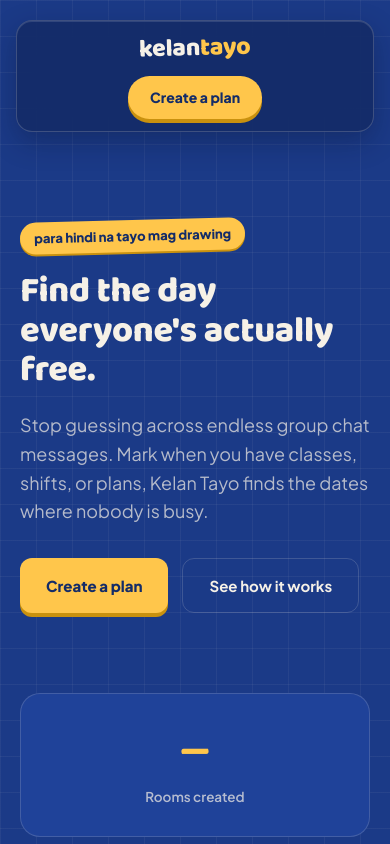
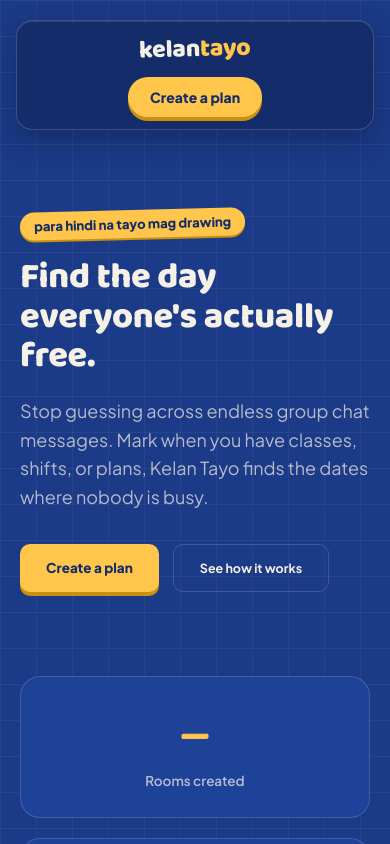
Before and after one commit to Kaeylrin/kelan-tayo, a React (Vite) app: page / in a window 390 px wide. Shown: the top 844 px of the page. Built offline with nearby package versions, Linux system fonts and the light colour scheme; no server answers.

Commit message:
fix(ui): Restore CSS from good state and apply safe overrides

```diff
--- a/src/components/LandingView.jsx
+++ b/src/components/LandingView.jsx
@@ -39,7 +39,7 @@
         <span className="eyebrow">para hindi na tayo mag drawing</span>
         <h1 className="display">Find the day everyone's actually free.</h1>
         <p>
-          Stop guessing across endless group chat messages. Mark when you have classes, shifts, or plans — Kelan Tayo finds the dates where nobody is busy.
+          Stop guessing across endless group chat messages. Mark when you have classes, shifts, or plans, Kelan Tayo finds the dates where nobody is busy.
         </p>
 
         {/* Active Room Card if present */}
--- a/src/components/shared/Navbar.jsx
+++ b/src/components/shared/Navbar.jsx
@@ -21,14 +21,15 @@
   const navigate = useNavigate();
 
   useEffect(() => {
+    if (!isLandingPage) return; // Only apply shrinking pill behavior on the landing page
     const onScroll = () => setScrolled(window.scrollY > 80);
     window.addEventListener('scroll', onScroll, { passive: true });
     onScroll();
     return () => window.removeEventListener('scroll', onScroll);
-  }, []);
+  }, [isLandingPage]);
 
   return (
-    <div className={`floating-nav-wrapper ${scrolled ? 'scrolled' : ''}`}>
+    <div className={`floating-nav-wrapper ${scrolled ? 'scrolled' : ''} ${!isLandingPage ? 'relative-nav' : ''}`}>
       <nav className="floating-navbar" aria-label="Main Navigation">
         {/* Logo — always links to / */}
         <div
--- a/src/pages/MarketingLandingPage.jsx
+++ b/src/pages/MarketingLandingPage.jsx
@@ -29,7 +29,7 @@
     <div className="landing-page">
       {/* Fixed nav that becomes a floating pill on scroll */}
       <Navbar isLandingPage={true} />
-      <div className="nav-spacer" />
+
 
       {/* Content container — matches reference HTML <main> */}
       <main className="landing-main">
--- a/src/styles/App.css
+++ b/src/styles/App.css
@@ -98,9 +98,7 @@
 .floating-nav-wrapper.scrolled .floating-navbar {
   max-width: 720px;
   padding: 12px 20px;
-  background: rgba(20, 44, 104, 0.82);
-  backdrop-filter: blur(10px);
-  -webkit-backdrop-filter: blur(10px);
+  background: rgba(20, 44, 104, 0.95);
   box-shadow: 0 12px 30px rgba(8, 18, 46, 0.35);
   border: 1px solid var(--cream-faint);
 }
@@ -110,14 +108,12 @@
 }
 
 .floating-nav-wrapper.scrolled .nav-cta {
-  margin-bottom: 4px;
   padding: 7px 16px;
   font-size: 13px;
 }
 
 /* "Create a plan" CTA button in the landing page nav */
 .nav-cta {
-  margin-bottom: 4px;
   background: var(--gold);
   color: var(--blue-deep);
   border: none;
@@ -1537,209 +1533,13 @@
 /* ---------- Landing page root wrapper ---------- */
 .landing-page {
   display: flex;
-  line-height: 1.55;
-  margin-top: 10px;
-}
-
-.legal-body ul {
-  padding-left: 18px;
-  margin-top: 8px;
-}
-
-.legal-body li {
-  margin-bottom: 6px;
-}
-
-.modal-icon {
-  width: 46px;
-  height: 46px;
-  background: var(--gold);
-  color: var(--blue-deep);
-  border-radius: 50%;
-  display: flex;
-  align-items: center;
-  justify-content: center;
-  font-size: 24px;
-  font-weight: 800;
-  margin: 0 auto 12px;
-}
-
-.modal-title {
-  font-size: 24px;
-  margin-bottom: 6px;
-}
-
-.modal-text {
-  font-size: 14px;
-  color: var(--cream-muted);
-  margin-bottom: 18px;
-}
-
-/* ---------- Footer ---------- */
-footer {
-  border-top: 1px solid var(--cream-faint);
-  padding: 24px;
-  margin-top: auto;
-  background: rgba(20, 44, 104, 0.4);
-}
-
-.footer-inner {
+  flex-direction: column;
+  min-height: 100vh;
+}
+
+.landing-main {
   max-width: 1140px;
   margin: 0 auto;
-  display: flex;
-  align-items: center;
-  justify-content: space-between;
-  flex-wrap: wrap;
-  gap: 12px;
-}
-
-.footer-links {
-  display: flex;
-  align-items: center;
-  gap: 18px;
-  font-size: 12px;
-  font-weight: 600;
-}
-
-.footer-links button {
-  color: var(--cream-muted);
-  background: none;
-  border: none;
-  font-family: inherit;
-  font-size: inherit;
-  font-weight: inherit;
-  cursor: pointer;
-  padding: 0;
-}
-
-.footer-links button:hover {
-  color: var(--cream);
-  text-decoration: underline;
-}
-
-.footer-version {
-  color: var(--cream-muted);
-  font-size: 11px;
-  font-weight: 600;
-  padding: 2px 8px;
-  border: 1px solid var(--cream-faint);
-  border-radius: 100px;
-}
-
-.footer-copy {
-  display: flex;
-  align-items: center;
-  gap: 6px;
-  font-size: 12px;
-  color: var(--cream-muted);
-  font-weight: 500;
-}
-
-.heart-icon {
-  width: 13px;
-  height: 13px;
-  color: var(--cream-muted);
-  flex-shrink: 0;
-}
-
-/* Responsive Queries */
-@media (max-width: 900px) {
-  .landing-grid-layout {
-    grid-template-columns: 1fr;
-    gap: 20px;
-    min-height: auto;
-  }
-  .dash-grid {
-    grid-template-columns: 1fr;
-  }
-  .mark-header-panel,
-  .mark-controls-panel {
-    flex-direction: column;
-    align-items: stretch;
-    gap: 14px;
-  }
-  .share-link-box {
-    min-width: 100%;
-  }
-  .name-and-shortcuts,
-  .schedule-summary-action {
-    padding-top: 0;
-    width: 100%;
-    justify-content: space-between;
-  }
-  .name-input-wrapper {
-    width: 100%;
-  }
-  .floating-nav-wrapper {
-    padding: 20px 16px;
-    height: auto;
-  }
-  .floating-navbar {
-    padding: 8px 14px;
-    flex-direction: column;
-    gap: 8px;
-    border-radius: 16px;
-  }
-  .tabs {
-    width: 100%;
-    justify-content: space-between;
-  }
-  .tab-btn {
-    flex: 1;
-    text-align: center;
-    padding: 6px;
-    font-size: 12px;
-  }
-}
-
-@media (max-width: 640px) {
-  .hero h1 {
-    font-size: 28px;
-  }
-  .date-range-row {
-    flex-direction: column;
-    gap: 0;
-  }
-  .date-range-field input.field {
-    margin-bottom: 12px;
-  }
-  .name-and-shortcuts {
-    flex-direction: column;
-    align-items: stretch;
-  }
-  .preset-quick-actions {
-    padding-top: 0;
-  }
-  .schedule-summary-action {
-    flex-direction: column;
-    align-items: stretch;
-    padding-top: 0;
-  }
-  .btn-save-schedule {
-    width: 100%;
-  }
-}
-
-
-.avail-grid .cell { touch-action: none; }
-
-/* ============================================================
-   MARKETING LANDING PAGE
-   All styles for: LandingNavbar, HeroSection, StatsSection,
-   HowItWorksSection, WhyIBuiltSection
-   ============================================================ */
-
-/* ---------- Landing page root wrapper ---------- */
-.landing-page {
-  display: flex;
-  flex-direction: column;
-  min-height: 100vh;
-}
-
-.landing-main {
-  margin-top: 120px;
-  max-width: 1140px;
-  margin: 120px auto 0 auto;
   padding: 0 40px;
   flex: 1;
 }
@@ -1791,7 +1591,6 @@
 }
 
 .landing-nav.nav-scrolled .nav-cta {
-  margin-bottom: 4px;
   padding: 9px 18px;
   font-size: 13px;
 }
@@ -1819,7 +1618,6 @@
 
 /* Nav CTA pill */
 .nav-cta {
-  margin-bottom: 4px;
   background: var(--gold);
   color: var(--blue-deep);
   border: none;
@@ -2127,7 +1925,6 @@
   }
 
   .landing-main {
-    margin-top: 120px;
     padding: 0 20px;
   }
 
@@ -2265,8 +2062,7 @@
 }
 
 .landing-nav-wrapper.scrolled .logo { font-size: 21px; }
-.landing-nav-wrapper.scrolled .nav-cta {
-  margin-bottom: 4px; padding: 9px 18px; font-size: 13px; }
+.landing-nav-wrapper.scrolled .nav-cta { padding: 9px 18px; font-size: 13px; }
 
 .landing-nav-wrapper.scrolled .floating-navbar {
   margin: 18px auto 0 auto !important;
@@ -2279,24 +2075,53 @@
 }
 
 
-
-
-
+/* --- LATEST FIXES --- */
+
+/* 1. Blur back to scrolled navbar */
+.floating-nav-wrapper.scrolled .floating-navbar {
+  background: rgba(20, 44, 104, 0.82) !important;
+  backdrop-filter: blur(10px) !important;
+  -webkit-backdrop-filter: blur(10px) !important;
+}
+
+/* 2. Increase breathing space */
+.landing-main {
+  margin-top: 120px !important;
+}
+
+/* 3. Hero buttons exact styles */
+.hero-ctas .btn-primary, .hero-ctas .btn-secondary {
+  height: 48px !important;
+  box-sizing: border-box !important;
+  display: flex !important;
+  align-items: center !important;
+  justify-content: center !important;
+  line-height: 1 !important;
+  padding: 0 26px !important;
+  width: max-content !important;
+}
 .hero-ctas a {
   text-decoration: none !important;
 }
 .hero-ctas .btn-primary {
-  padding: 15px 26px !important;
-  font-size: 15px !important;
-  border-radius: 12px !important;
   box-shadow: 0 4px 0 #C9910F !important;
+  border: none !important;
+  background: var(--gold) !important;
+  color: var(--blue-deep) !important;
+  margin-bottom: 4px !important;
 }
 .hero-ctas .btn-secondary {
-  padding: 15px 26px !important;
-  font-size: 15px !important;
-  border-radius: 12px !important;
-}
-.floating-nav-wrapper.scrolled .nav-cta {
-  margin-bottom: 4px;
-  margin-bottom: 4px; /* offset the box shadow for visual symmetry */
-}
+  border: 1px solid var(--cream-faint) !important;
+  background: transparent !important;
+  color: var(--cream) !important;
+}
+
+/* 4. Navbar button vertical alignment */
+.nav-cta {
+  margin-bottom: 4px !important;
+}
+
+/* 5. Make navbar relative on internal pages so it doesn't overlap dashboard */
+.floating-nav-wrapper.relative-nav {
+  position: relative !important;
+}
```
